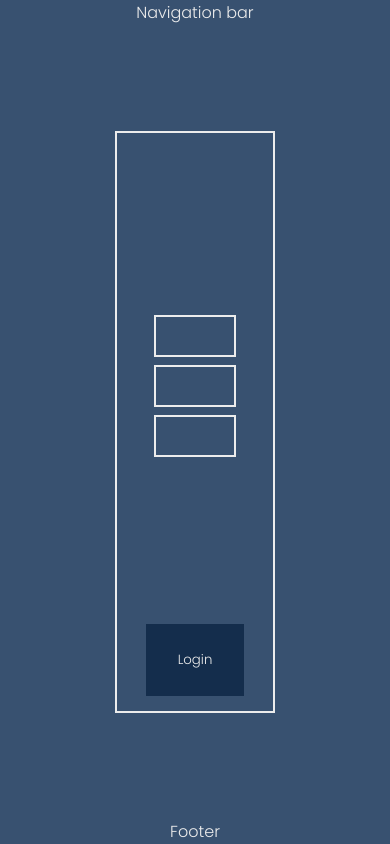
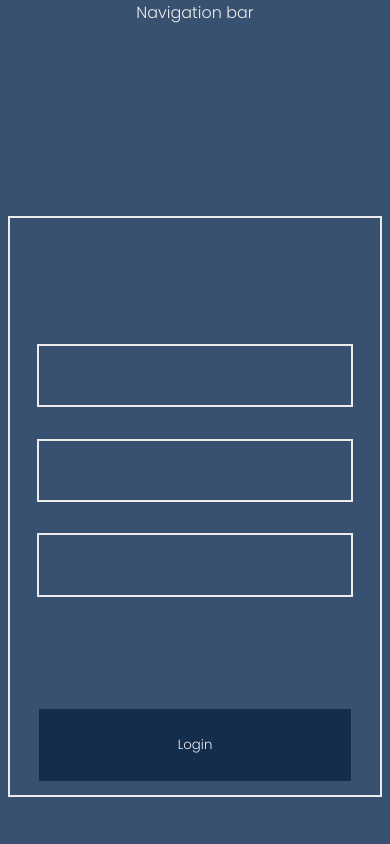
Before and after one commit to Sycinz/loginPage, a React (Vite) app: page / in a window 390 px wide. Shown: the top 844 px of the page. Built offline with nearby package versions, Linux system fonts and the light colour scheme.

Commit message:
more responsitivity added

```diff
--- a/src/App.scss
+++ b/src/App.scss
@@ -71,8 +71,21 @@ button {
     border: 2px solid $fourthColor;
 }
 
-@media (max-width: 720px) and (max-height: 480px) {
-    .form {
-        width: 90vw;
+@media (max-width: 720px) {
+    #root {
+        min-height: 120vh;
+    }
+
+    form {
+        width: 80vw;
+    }
+
+    input {
+        width: 100%;
+        height: 12.5%;
+
+        &:nth-child(1), &:nth-child(2) {
+            margin: 0 0 8vw 0;
+        }
     }
 }
```
